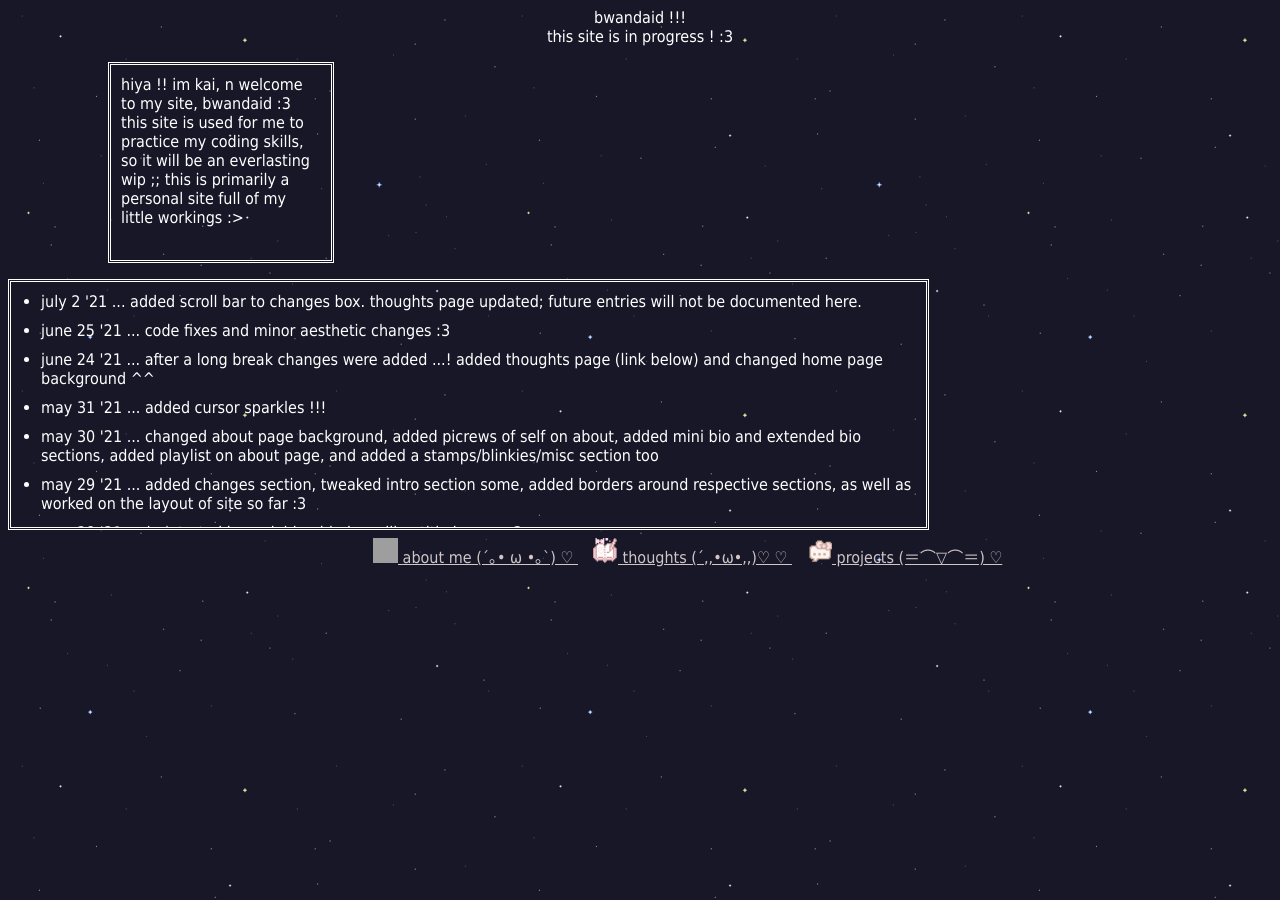
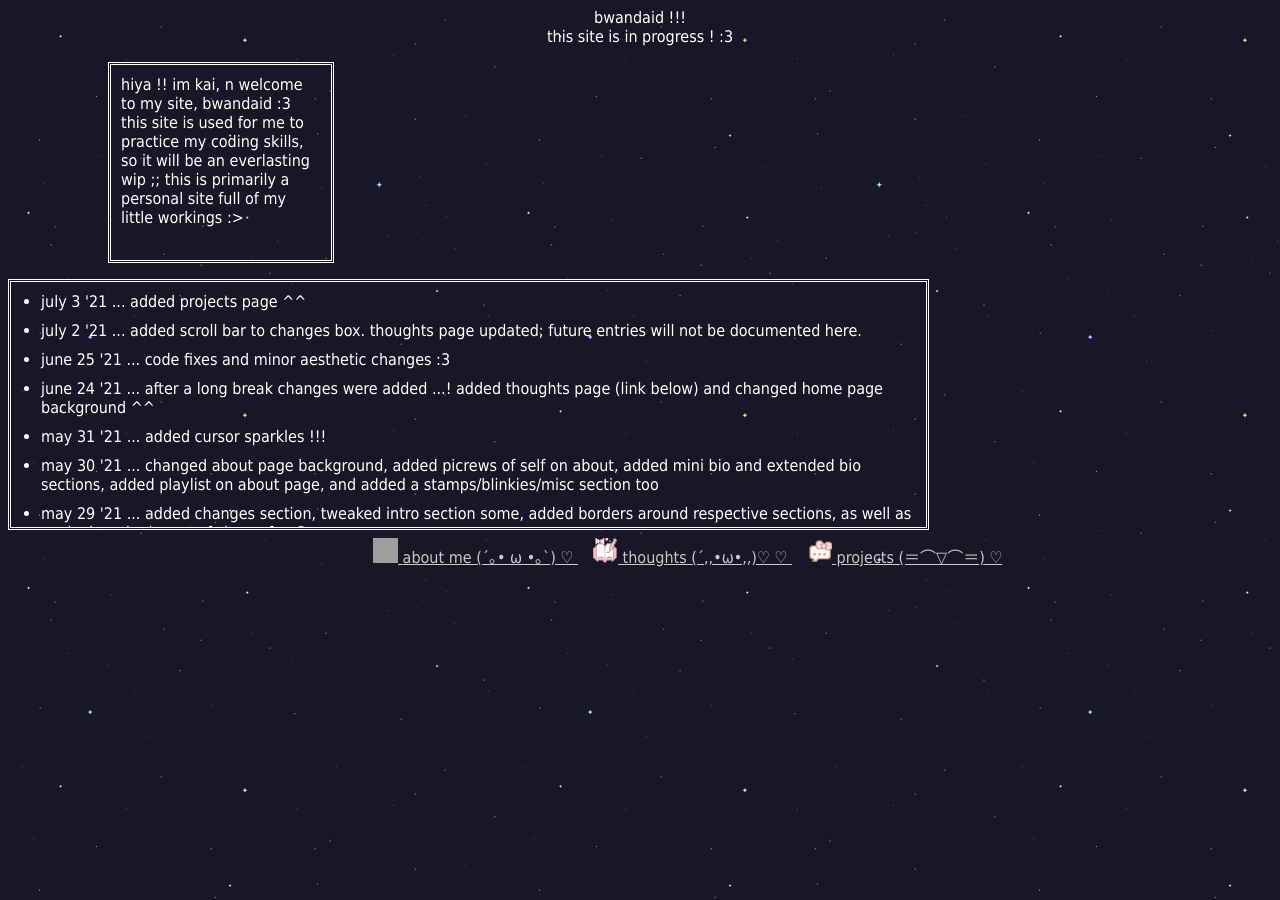
Before and after one commit to the-meliorist/the-meliorist.github.io, a Jekyll site: the page index.html, which Jekyll copies as it is, in a window 1280 px wide. Built offline with Jekyll 4.4.1, drawn with Linux system fonts in a browser that asks for light colours; grey boxes are pictures that could not be loaded.

Commit message:
Update index.html

```diff
--- a/index.html
+++ b/index.html
@@ -212,6 +212,7 @@ function newColour() {
    <p class="siteintro"> hiya !! im kai, n welcome to my site, bwandaid :3 this site is used for me to practice my coding skills, so it will be an everlasting wip ;; this is primarily a personal site full of my little workings :> </p>
 
     <div id="changes"> <ul class="changes">
+	    <li> july 3 '21 ... added projects page  ^^
 	    <li> july 2 '21 ... added scroll bar to changes box. thoughts page updated; future entries will not be documented here.
 	    <li> june 25 '21 ... code fixes and minor aesthetic changes :3
 	     <li> june 24 '21 ... after a long break changes were added ...! added thoughts page (link below) and changed home page background ^^
```
